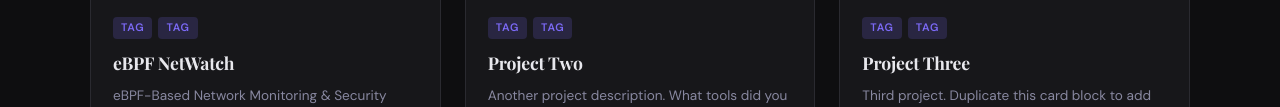
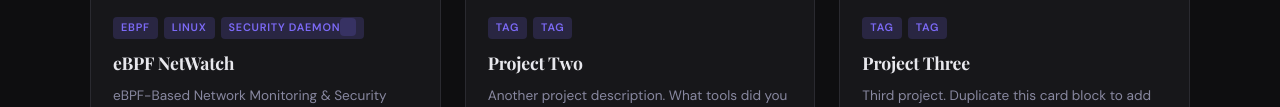
Before and after one commit to taephlon/taephlon.github.io, a plain HTML site: page index.html in a window 1280 px wide. Shown: the part 2676-2783 px from the top of the page. Drawn offline with nearby package versions, Linux system fonts and the light colour scheme; a web font is replaced by a local one.

Commit message:
fixed my tag

```diff
--- a/index.html
+++ b/index.html
@@ -210,7 +210,7 @@
           </div>
           <div class="pf-project-body">
             <div class="pf-project-tags">
-              <span>Tag</span><span>Tag</span>
+		    <span>eBPF</span><span>Linux</span><span>Security Daemon<span/>
             </div>
             <h3>eBPF NetWatch</h3>
             <p>eBPF-Based Network Monitoring &amp; Security Daemon.</p>
```
